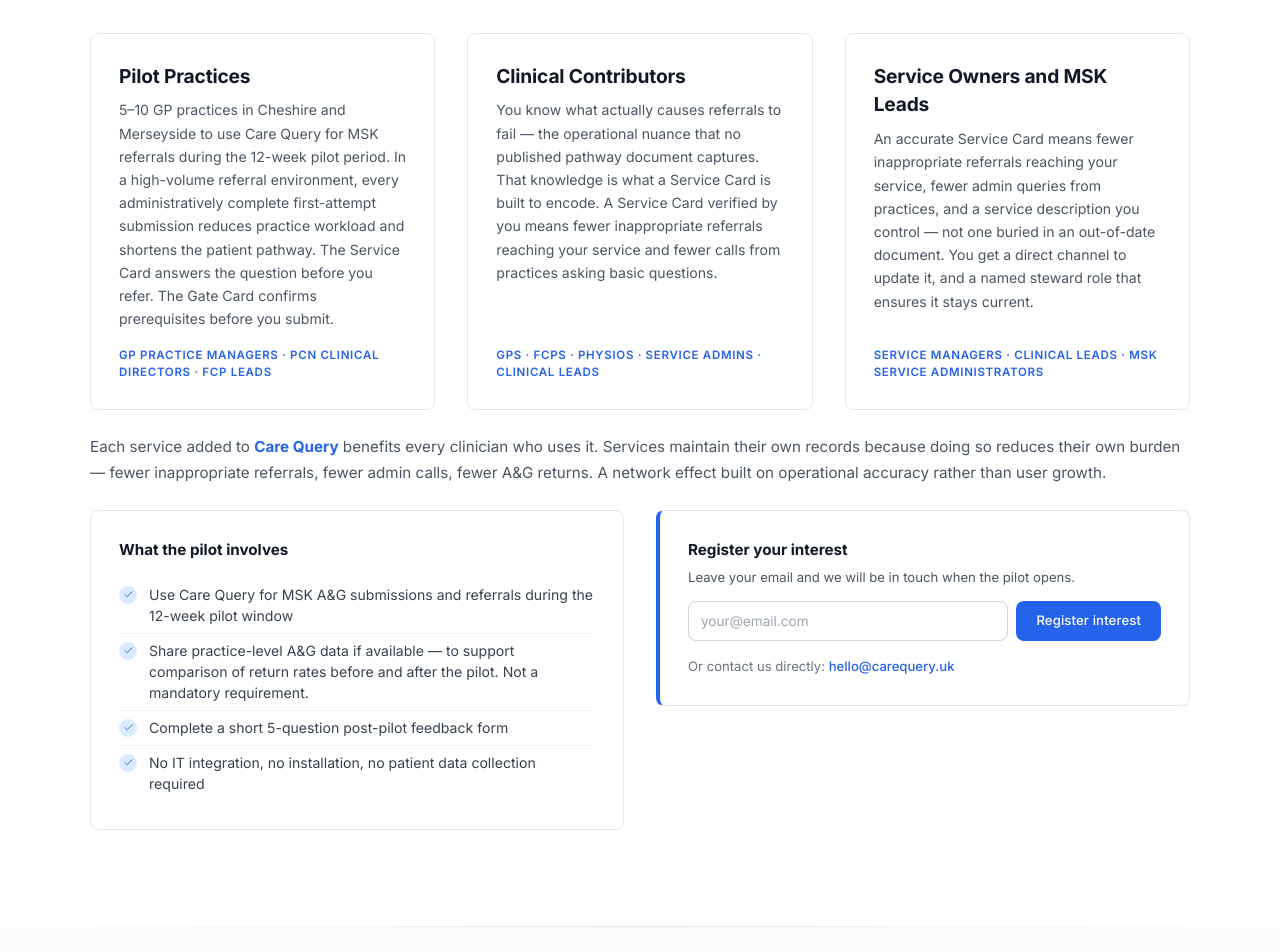
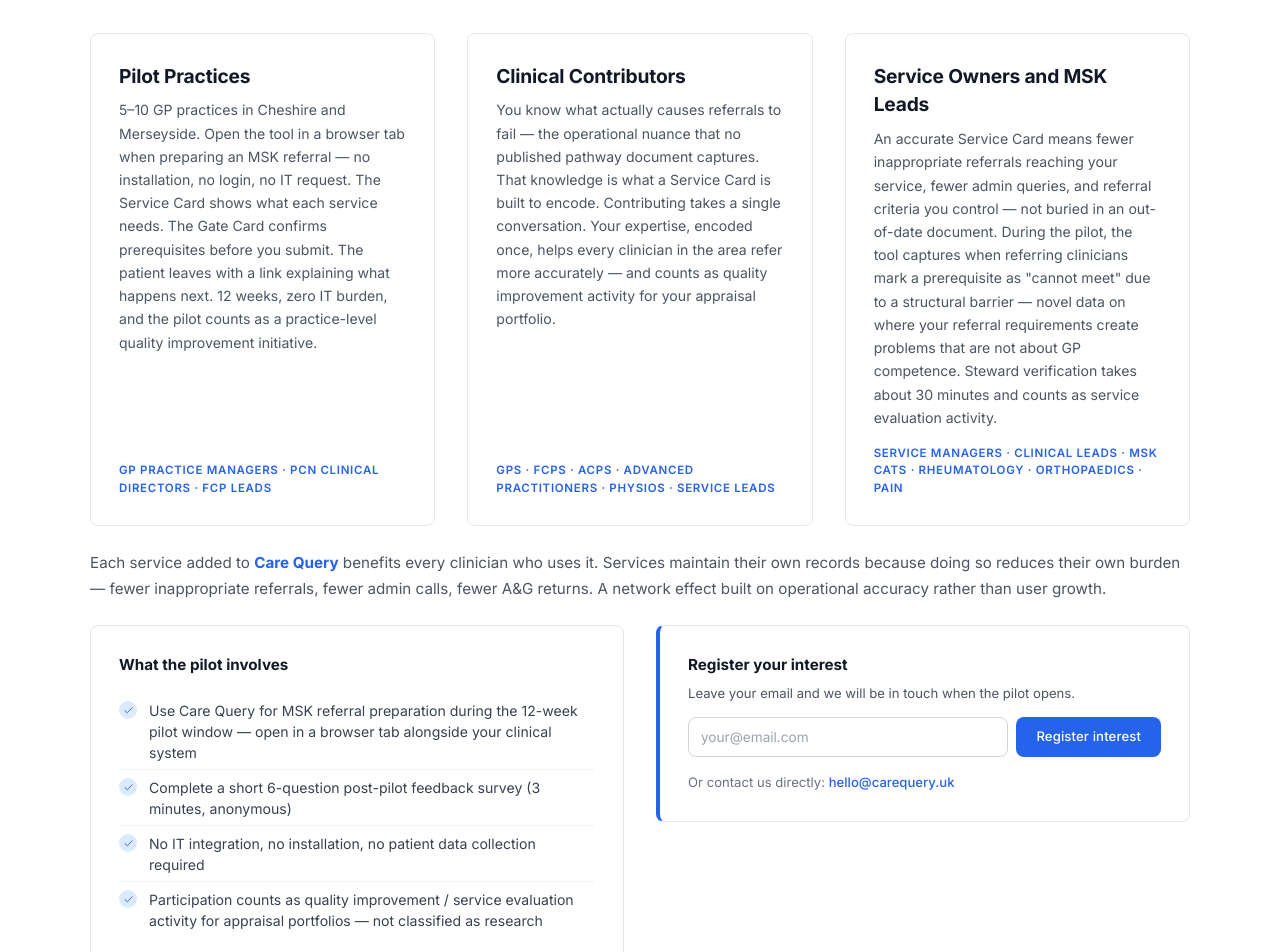
Before and after one commit to IntellTechSolutions/carequery-live-final, a React (Vite) app: page / in a window 1280 px wide. Shown: the part 9160-10112 px from the top of the page. Built offline with nearby package versions, Linux system fonts and the light colour scheme.

Commit message:
Update App.jsx

```diff
--- a/src/App.jsx
+++ b/src/App.jsx
@@ -65,26 +65,26 @@
 const PILOT_AUDIENCE_ITEMS = [
   {
     title: 'Pilot Practices',
-    desc: '5–10 GP practices in Cheshire and Merseyside to use Care Query for MSK referrals during the 12-week pilot period. In a high-volume referral environment, every administratively complete first-attempt submission reduces practice workload and shortens the patient pathway. The Service Card answers the question before you refer. The Gate Card confirms prerequisites before you submit.',
+    desc: '5–10 GP practices in Cheshire and Merseyside. Open the tool in a browser tab when preparing an MSK referral — no installation, no login, no IT request. The Service Card shows what each service needs. The Gate Card confirms prerequisites before you submit. The patient leaves with a link explaining what happens next. 12 weeks, zero IT burden, and the pilot counts as a practice-level quality improvement initiative.',
     tag: 'GP Practice Managers · PCN Clinical Directors · FCP leads',
   },
   {
     title: 'Clinical Contributors',
-    desc: 'You know what actually causes referrals to fail — the operational nuance that no published pathway document captures. That knowledge is what a Service Card is built to encode. A Service Card verified by you means fewer inappropriate referrals reaching your service and fewer calls from practices asking basic questions.',
-    tag: 'GPs · FCPs · Physios · Service admins · Clinical leads',
+    desc: 'You know what actually causes referrals to fail — the operational nuance that no published pathway document captures. That knowledge is what a Service Card is built to encode. Contributing takes a single conversation. Your expertise, encoded once, helps every clinician in the area refer more accurately — and counts as quality improvement activity for your appraisal portfolio.',
+    tag: 'GPs · FCPs · ACPs · Advanced Practitioners · Physios · Service leads',
   },
   {
     title: 'Service Owners and MSK Leads',
-    desc: 'An accurate Service Card means fewer inappropriate referrals reaching your service, fewer admin queries from practices, and a service description you control — not one buried in an out-of-date document. You get a direct channel to update it, and a named steward role that ensures it stays current.',
-    tag: 'Service managers · Clinical leads · MSK service administrators',
+    desc: 'An accurate Service Card means fewer inappropriate referrals reaching your service, fewer admin queries, and referral criteria you control — not buried in an out-of-date document. During the pilot, the tool captures when referring clinicians mark a prerequisite as "cannot meet" due to a structural barrier — novel data on where your referral requirements create problems that are not about GP competence. Steward verification takes about 30 minutes and counts as service evaluation activity.',
+    tag: 'Service managers · Clinical leads · MSK CATS · Rheumatology · Orthopaedics · Pain',
   },
 ];
 
 const PILOT_INVOLVES_ITEMS = [
-  'Use Care Query for MSK A&G submissions and referrals during the 12-week pilot window',
-  'Share practice-level A&G data if available — to support comparison of return rates before and after the pilot. Not a mandatory requirement.',
-  'Complete a short 5-question post-pilot feedback form',
+  'Use Care Query for MSK referral preparation during the 12-week pilot window — open in a browser tab alongside your clinical system',
+  'Complete a short 6-question post-pilot feedback survey (3 minutes, anonymous)',
   'No IT integration, no installation, no patient data collection required',
+  'Participation counts as quality improvement / service evaluation activity for appraisal portfolios — not classified as research',
 ];
 
 const ExpandableCard = ({ card, defaultOpen }) => {
@@ -1180,6 +1180,14 @@
                 </p>
               ),
             },
+            {
+              title: 'Can participation in the pilot count as service evaluation?',
+              detail: (
+                <p className="body-text" style={{ fontSize: '0.9rem', lineHeight: 1.7, color: '#4b5563', fontWeight: 400 }}>
+                  Yes. The pilot is a service evaluation, not research — no patient data is collected, no clinical decisions are altered, no randomisation occurs. For GPs and FCPs, participation counts as quality improvement activity for appraisal and revalidation. For practice managers, it documents a practice-level QI initiative. For MSK service leads, verifying a service record and reviewing the resulting referral data is a service evaluation activity that generates genuinely novel data on structural referral barriers. The HRA decision tool will formally confirm the service evaluation classification before the pilot opens.
+                </p>
+              ),
+            },
           ].map((card, idx) => (
             <ExpandableCard key={idx} card={{ ...card, summary: '', icon: null, tagClass: 'tag-slate', tagLabel: 'FAQ', borderColor: '#d1d5db', defaultOpen: false }} defaultOpen={false} />
           ))}
```
